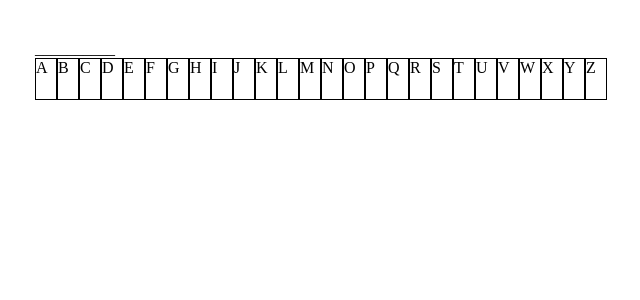
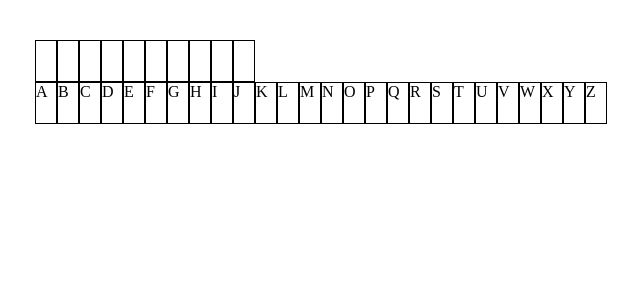
Before and after one commit to AntyfrizZz/hangman, a React (Create React App) app in the folder hangman/: page /game in a window 1280 px wide. Shown: the top 300 px of the page, without its empty margins (157-797 px from the left). Built offline with nearby package versions, Linux system fonts and the light colour scheme.

Commit message:
Change unguessed letter render

```diff
--- a/hangman/src/components/gameScreen/WordForGuess.tsx
+++ b/hangman/src/components/gameScreen/WordForGuess.tsx
@@ -16,7 +16,7 @@ export const WordForGuess: React.FC<IWordForGuessProps> = (props: IWordForGuessP
     if (selectedLetters.indexOf(letter) !== -1) {
       result.push(<LetterCard letter={letter} />);
     } else {
-      result.push(<div>_</div>);
+      result.push(<LetterCard letter=" " />);
     }
   }
 
```
